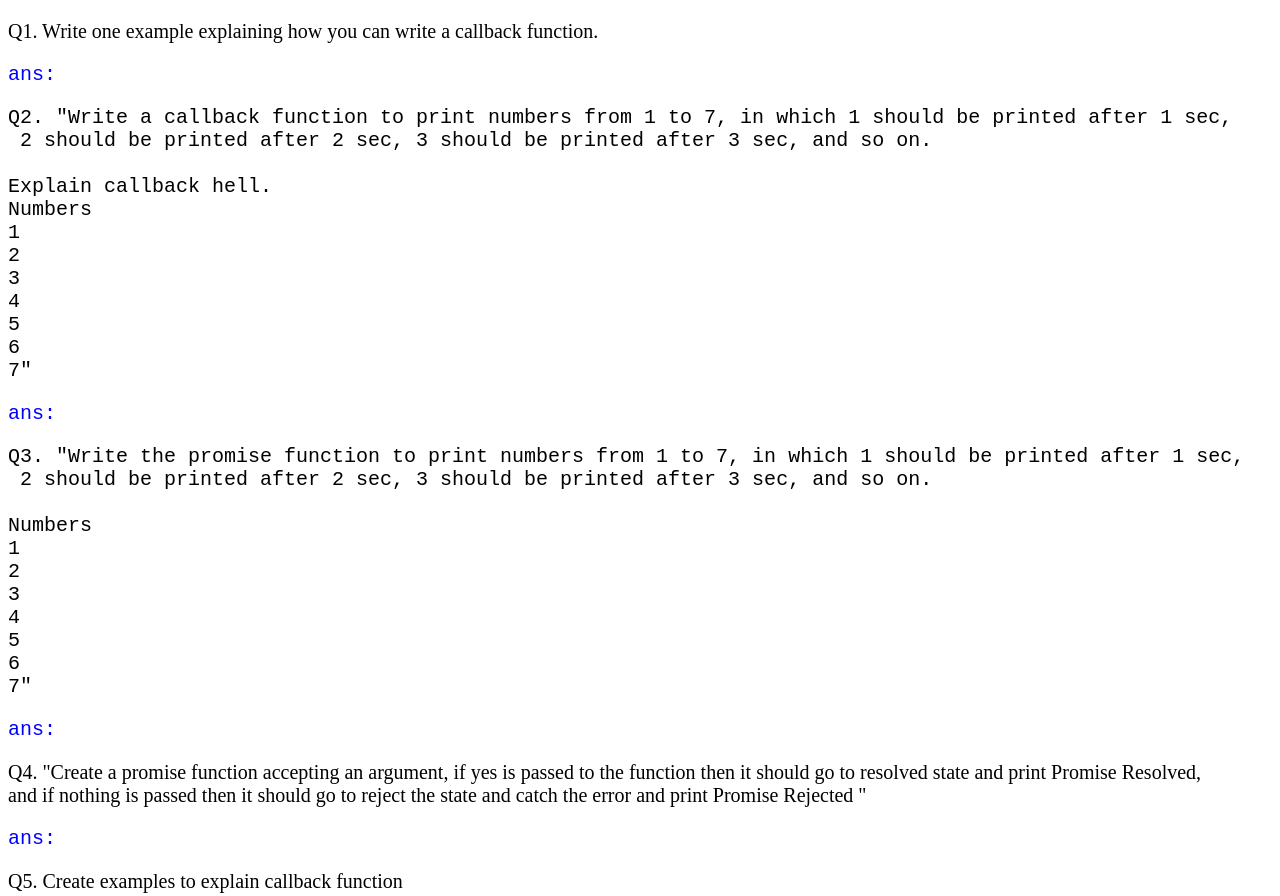
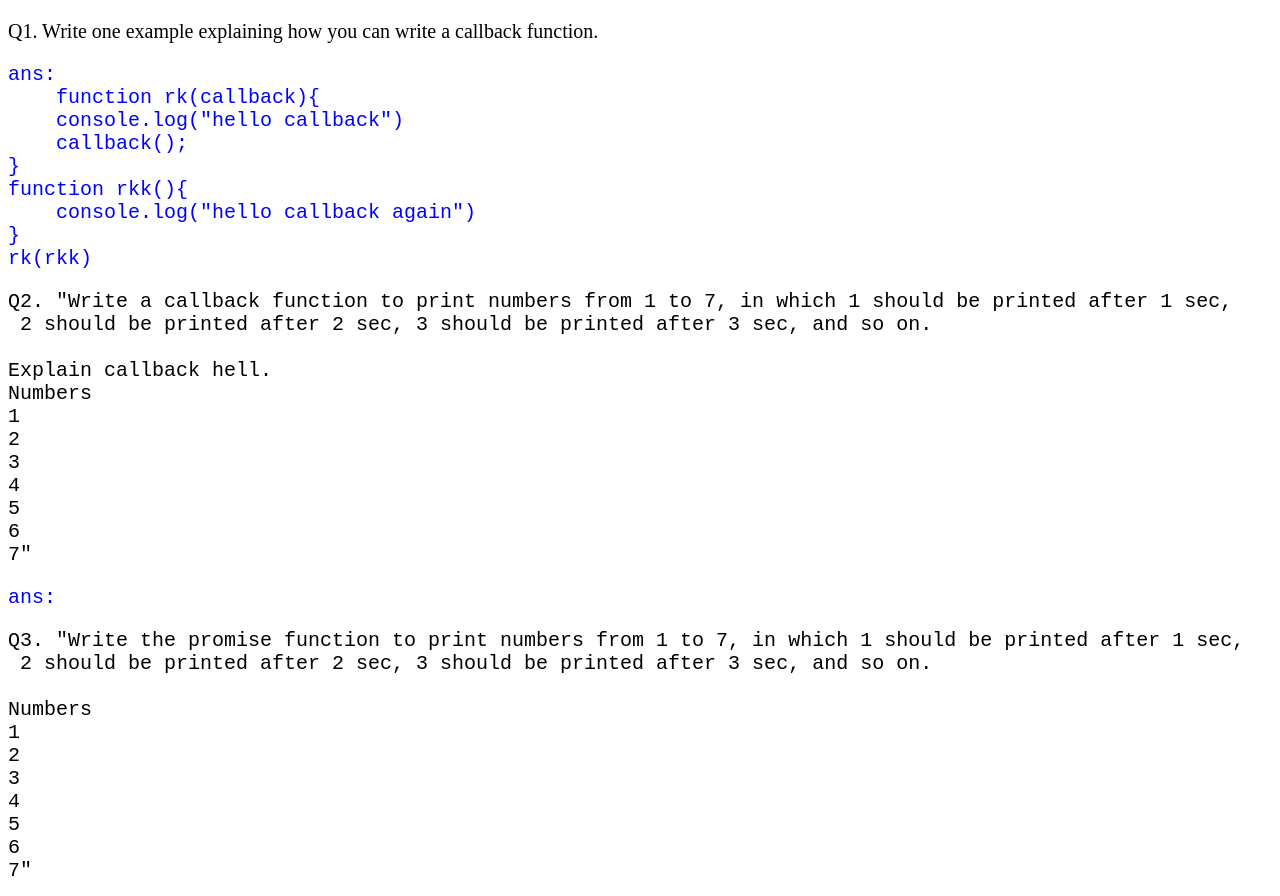
Before and after one commit to Ravindra725/promise, a plain HTML site: page index.html in a window 1280 px wide. Shown: the top 896 px of the page. Drawn offline with Linux system fonts and the light colour scheme.

Commit message:
Update index.html

```diff
--- a/index.html
+++ b/index.html
@@ -7,7 +7,15 @@
 </head>
 <body>
     <p style="font-size: 20px;">Q1. Write one example explaining how you can write a callback function.</p>
-    <pre style="color: blue;font-size: 20px;">ans: </pre>
+    <pre style="color: blue;font-size: 20px;">ans:
+    function rk(callback){
+    console.log("hello callback")
+    callback();
+}
+function rkk(){
+    console.log("hello callback again")
+}
+rk(rkk)</pre>
     <pre style="font-size: 20px;">Q2. "Write a callback function to print numbers from 1 to 7, in which 1 should be printed after 1 sec, <br> 2 should be printed after 2 sec, 3 should be printed after 3 sec, and so on.
 
 Explain callback hell.
```
